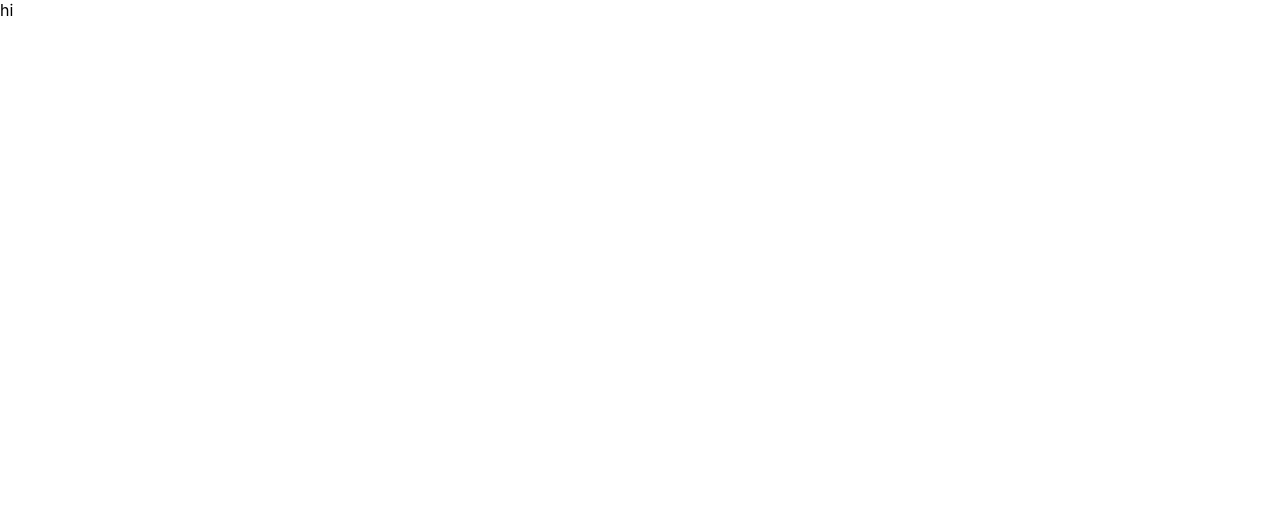
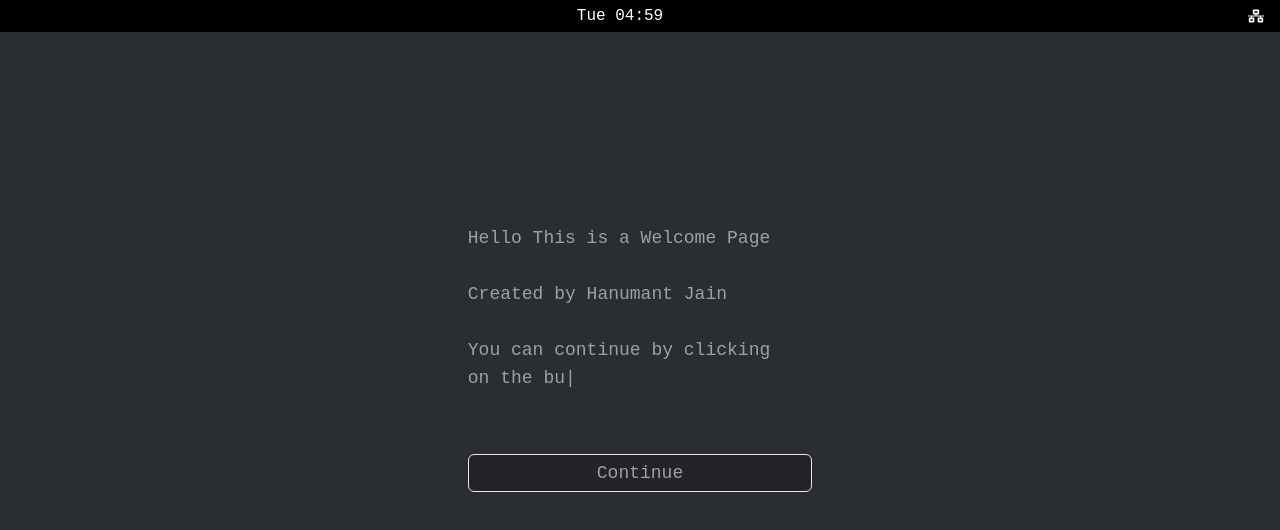
Before and after one commit to hanumantjain/cli, a React (Create React App) app: page / in a window 1280 px wide. Shown: the top 530 px of the page. Built offline with nearby package versions, Linux system fonts and the light colour scheme.

Commit message:
lock-screen complete

```diff
--- a/package.json
+++ b/package.json
@@ -8,7 +8,10 @@
     "@testing-library/user-event": "^13.5.0",
     "react": "^18.2.0",
     "react-dom": "^18.2.0",
+    "react-icons": "^5.0.1",
+    "react-router-dom": "^6.22.3",
     "react-scripts": "5.0.1",
+    "react-type-animation": "^3.2.0",
     "web-vitals": "^2.1.4"
   },
   "scripts": {
@@ -34,5 +37,8 @@
       "last 1 firefox version",
       "last 1 safari version"
     ]
+  },
+  "devDependencies": {
+    "tailwindcss": "^3.4.3"
   }
 }
--- a/src/App.js
+++ b/src/App.js
@@ -1,9 +1,18 @@
-
+import { BrowserRouter as Router, Route, Routes } from 'react-router-dom'
+import LockScreen from './pages/lockscreen'
+import Home from './pages/home'
+import Contact from './pages/contact'
 
 function App() {
   return (
     <div className="App">
-      hi
+      <Router>
+        <Routes>
+          <Route path="/" element={<LockScreen />} />
+          <Route path="/home" element={<Home />} />
+          <Route path="/contact" element={<Contact />} />
+        </Routes>
+      </Router>
     </div>
   );
 }
--- /dev/null
+++ b/src/components/Time.js
@@ -0,0 +1,21 @@
+import React, { useEffect, useState } from 'react'
+
+const Time = () => {
+    var[date, setDate] = useState(new Date())
+    const weekday = ["Sun","Mon","Tue","Wed","Thur","Fri","Sat"]
+
+    useEffect(() => {
+        var timer = setInterval(() => setDate(new Date()),1000)
+        return function cleanup() {
+            clearInterval(timer)
+        }
+    })
+  return (
+    <div>
+        <p>{weekday[date.getDay()] + ' ' + `${date.getHours()}`.padStart(2, '0') + ':' + `${date.getMinutes()}`.padStart(2, '0')}</p>
+
+    </div>
+  )
+}
+
+export default Time
--- /dev/null
+++ b/src/components/sidenav.js
@@ -0,0 +1,14 @@
+import React from 'react'
+import { Link } from 'react-router-dom'
+
+const sidenav = () => {
+  return (
+    <Link to="/"
+                            className=' bg-[#232427] border rounded-md p-2 px-32'
+                            >
+                            Continue
+                        </Link>
+  )
+}
+
+export default sidenav
--- /dev/null
+++ b/src/components/topnav.js
@@ -0,0 +1,12 @@
+import React from 'react'
+import Time from './Time'
+
+function topnav() {
+  return (
+    <div className=' bg-black text-white text-center p-1'>
+        <Time />
+    </div>
+  )
+}
+
+export default topnav
--- a/src/index.css
+++ b/src/index.css
@@ -1,13 +1,19 @@
+
 body {
   margin: 0;
-  font-family: -apple-system, BlinkMacSystemFont, 'Segoe UI', 'Roboto', 'Oxygen',
-    'Ubuntu', 'Cantarell', 'Fira Sans', 'Droid Sans', 'Helvetica Neue',
-    sans-serif;
+  font-family: "Fira Code", monospace;
   -webkit-font-smoothing: antialiased;
   -moz-osx-font-smoothing: grayscale;
+  background-color: #2A2D32;
 }
 
 code {
   font-family: source-code-pro, Menlo, Monaco, Consolas, 'Courier New',
     monospace;
 }
+
+@tailwind base;
+@tailwind components;
+@tailwind utilities;
+
+@import url('https://fonts.googleapis.com/css2?family=Fira+Code:wght@300&display=swap')
--- /dev/null
+++ b/src/pages/contact.js
@@ -0,0 +1,9 @@
+import React from 'react'
+
+const contact = () => {
+  return (
+    <div>contact</div>
+  )
+}
+
+export default contact
--- /dev/null
+++ b/src/pages/home.js
@@ -0,0 +1,11 @@
+import React from 'react'
+import { Link } from 'react-router-dom'
+
+const home = () => {
+
+  return (
+    <div>home</div>
+  )
+}
+
+export default home
--- /dev/null
+++ b/src/pages/lockscreen.js
@@ -0,0 +1,42 @@
+import React from 'react'
+import { TypeAnimation } from 'react-type-animation'
+import Time from '../components/Time'
+import { Link } from 'react-router-dom'
+import { FaNetworkWired } from "react-icons/fa";
+
+const lockscreen = () => {
+
+    return (
+        <div className=''>
+            <div className=' bg-black text-white flex justify-between p-1'>
+                <div></div>
+                <Time />
+                <div className='p-1 px-3' >
+                    <FaNetworkWired />
+                </div>
+            </div>
+
+            <div className='text-[#9DA1A2] text-lg flex justify-center py-48'>
+                <div>
+                    <div className=''>
+                        <TypeAnimation
+                            style={{ whiteSpace: 'pre-line', height: '195px', display: 'block' }}
+                            sequence={[
+                                `Hello This is a Welcome Page\n\nCreated by Hanumant Jain\n\nYou can continue by clicking\non the button.`
+                            ]}
+                        />
+                    </div>
+                    <div className='py-10'>
+                        <Link to="/home"
+                            className=' bg-[#232427] border rounded-md p-2 px-32'
+                            >
+                            Continue
+                        </Link>
+                    </div>
+                </div>
+            </div>
+        </div>
+      )
+}
+
+export default lockscreen
--- /dev/null
+++ b/tailwind.config.js
@@ -0,0 +1,8 @@
+/** @type {import('tailwindcss').Config} */
+module.exports = {
+  content: ["./src/**/*.{html,js}"],
+  theme: {
+    extend: {},
+  },
+  plugins: [],
+}
```
Also changed, not shown: 1 other file (tests, documents, lock files or other folders).
